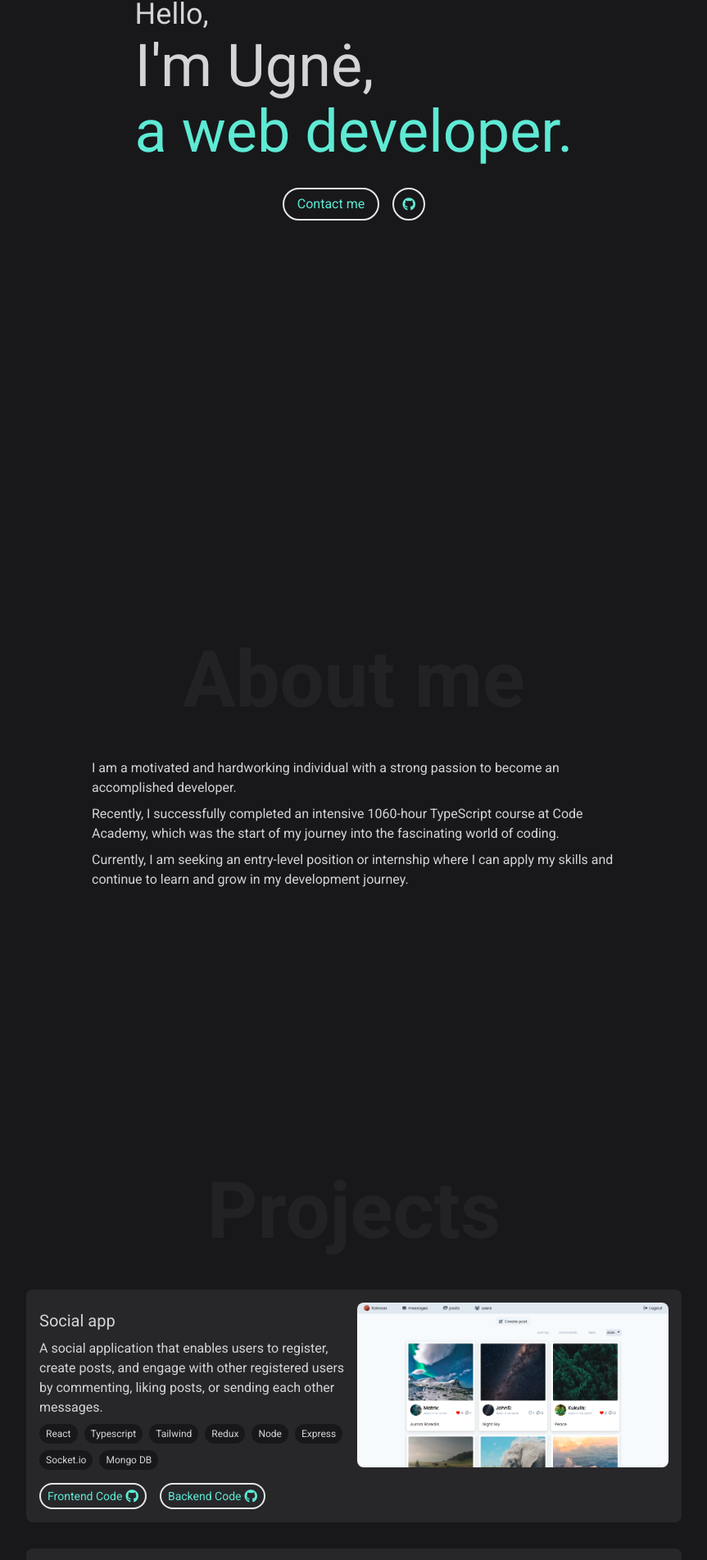
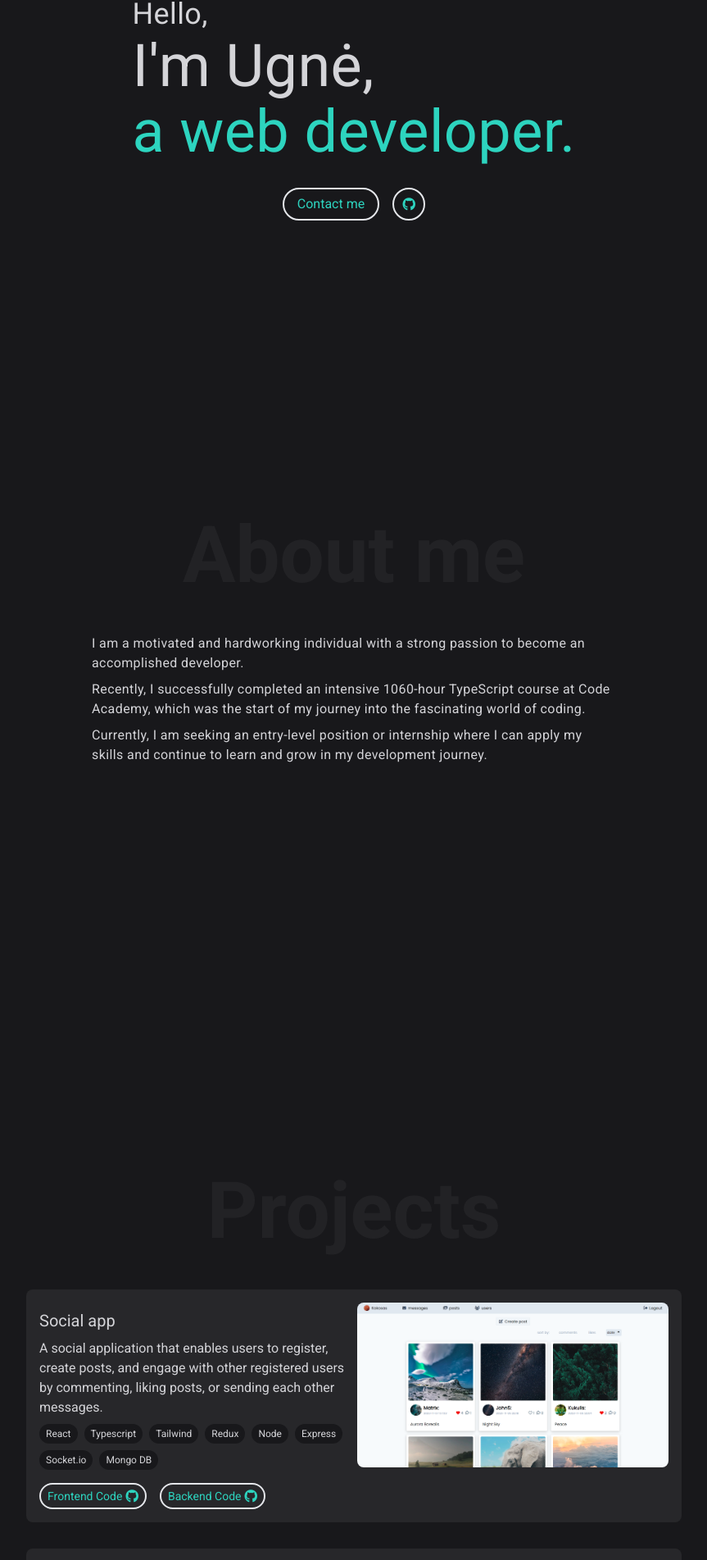
Before and after one commit to dambrauske/portfolio, a React (Vite) app in the folder project/: page / in a window 1280 px wide. Shown: the part 315-2218 px from the top of the page at 82% size, without its empty margins (208-1071 px from the left). Built offline with nearby package versions, Linux system fonts and the light colour scheme; the HTML template or start-up script is replaced by a standard one.

Commit message:
section headers updated, smooth scrolling added

```diff
--- a/project/src/App.tsx
+++ b/project/src/App.tsx
@@ -4,6 +4,7 @@ import HomeSection from "./pages/HomeSection.tsx";
 import ProjectsSection from "./pages/ProjectsSection.tsx";
 import SkillsSection from "./pages/SkillsSection.tsx";
 import AboutSection from "./pages/AboutSection.tsx";
+import ContactSection from "./pages/ContactSection.tsx";
 
 function App() {
 
@@ -14,6 +15,7 @@ function App() {
             <AboutSection/>
             <ProjectsSection/>
             <SkillsSection/>
+            <ContactSection/>
         </div>
     )
 }
--- a/project/src/components/ProjectCard.tsx
+++ b/project/src/components/ProjectCard.tsx
@@ -19,14 +19,14 @@ const ProjectCard = ({project}: { project: Project }) => {
                     </div>
                     <div className="flex gap-4">
                             {project.frontLink &&
-                                    <a href={project.frontLink} target="_blank" className="border-2 py-1 px-2 text-teal-300 rounded-full hover:bg-teal-300 hover:text-zinc-900 duration-200 flex justify-center items-center gap-1">
+                                    <a href={project.frontLink} target="_blank" className="border-2 py-1 px-2 text-teal-400 rounded-full hover:bg-teal-300 hover:text-zinc-900 duration-200 flex justify-center items-center gap-1">
                                         <div className="text-sm">Frontend Code</div>
                                         <i className="fab fa-github"></i>
                                     </a>
                             }
                         {project.backLink &&
 
-                            <a href={project.backLink} target="_blank" className="border-2 py-1 px-2 text-teal-300 rounded-full hover:bg-teal-300 hover:text-zinc-900 duration-200 flex justify-center items-center gap-1">
+                            <a href={project.backLink} target="_blank" className="border-2 py-1 px-2 text-teal-400 rounded-full hover:bg-teal-300 hover:text-zinc-900 duration-200 flex justify-center items-center gap-1">
                             <div className="text-sm">Backend Code</div>
                             <i className="fab fa-github"></i>
                         </a>
--- a/project/src/pages/AboutSection.tsx
+++ b/project/src/pages/AboutSection.tsx
@@ -1,8 +1,8 @@
 const AboutSection = () => {
     return (
-        <section id="about" className="bg-zinc-900 h-screen py-12 flex flex-col justify-center gap-12 items-center ">
-            <h2 className="text-8xl font-bold text-center text-zinc-300 opacity-5">About me</h2>
-            <div className="w-1/2 flex flex-col gap-2 justify-center items-center text-zinc-300">
+        <section id="about" className="bg-zinc-900 h-screen py-12 flex flex-col gap-12 items-center ">
+            <h2 className="text-8xl font-bold text-center text-zinc-300 opacity-5 pt-12">About me</h2>
+            <div className="w-1/2 flex flex-col gap-2 justify-center items-center text-zinc-300 tracking-wide">
                 <div>
                     I am a motivated and hardworking individual with a strong passion to become an accomplished
                     developer.
--- a/project/src/pages/ContactSection.tsx
+++ b/project/src/pages/ContactSection.tsx
@@ -1,8 +1,8 @@
 
 const ContactSection = () => {
     return (
-        <section id="contact" className="bg-zinc-900 h-screen">
-
+        <section id="contact" className="bg-zinc-900 min-h-screen py-12 flex flex-col items-center">
+            <h2 className="text-8xl font-bold text-center text-zinc-300 opacity-5 py-12">Contact</h2>
         </section>
     );
 };
--- a/project/src/pages/HomeSection.tsx
+++ b/project/src/pages/HomeSection.tsx
@@ -1,17 +1,16 @@
 const HomeSection = () => {
     return (
         <section id="home" className="bg-zinc-900 h-screen gap-8 flex flex-col justify-center items-center text-zinc-300">
-
-            <div className="flex flex-col gap-2">
+            <div className="flex flex-col gap-2 tracking-wide">
                 <div className="text-4xl">Hello,</div>
                 <div className="text-7xl ">I'm Ugnė,</div>
-                <div className="text-7xl text-teal-300">a web developer.</div>
+                <div className="text-7xl text-teal-400 ">a web developer.</div>
             </div>
             <div className="flex gap-4">
-                <button className="border-2 text-teal-300 rounded-full h-10 px-4 hover:bg-teal-300 hover:text-zinc-900 duration-200">
+                <button className="border-2 text-teal-400 rounded-full h-10 px-4 hover:bg-teal-300 hover:text-zinc-900 duration-200">
                     Contact me
                 </button>
-                <a href="https://github.com/dambrauske" target="_blank" className="border-2 text-teal-300 rounded-full w-10 h-10 hover:bg-teal-300 hover:text-zinc-900 duration-200 flex justify-center items-center">
+                <a href="https://github.com/dambrauske" target="_blank" className="border-2 text-teal-400 rounded-full w-10 h-10 hover:bg-teal-300 hover:text-zinc-900 duration-200 flex justify-center items-center">
                     <i className="fab fa-github"></i>
                 </a>
             </div>
--- a/project/src/pages/ProjectsSection.tsx
+++ b/project/src/pages/ProjectsSection.tsx
@@ -55,7 +55,7 @@ const ProjectsSection = () => {
     ]
 
     return (
-        <section id="projects" className="bg-zinc-900 min-h-screen py-12 flex flex-col justify-center">
+        <section id="projects" className="bg-zinc-900 min-h-screen py-12 flex flex-col items-center">
             <h2 className="text-8xl font-bold text-center text-zinc-300 opacity-5 py-12">Projects</h2>
             <div className="flex flex-col gap-8 items-center">
                 {
--- a/project/src/pages/SkillsSection.tsx
+++ b/project/src/pages/SkillsSection.tsx
@@ -1,9 +1,8 @@
 
 const SkillsSection = () => {
     return (
-        <section id="technologies" className="bg-zinc-900 min-h-screen py-12 flex flex-col justify-center">
+        <section id="technologies" className="bg-zinc-900 min-h-screen py-12 flex flex-col items-center">
             <h2 className="text-8xl font-bold text-center text-zinc-300 opacity-5 py-12">Skills</h2>
-
         </section>
     );
 };
```
